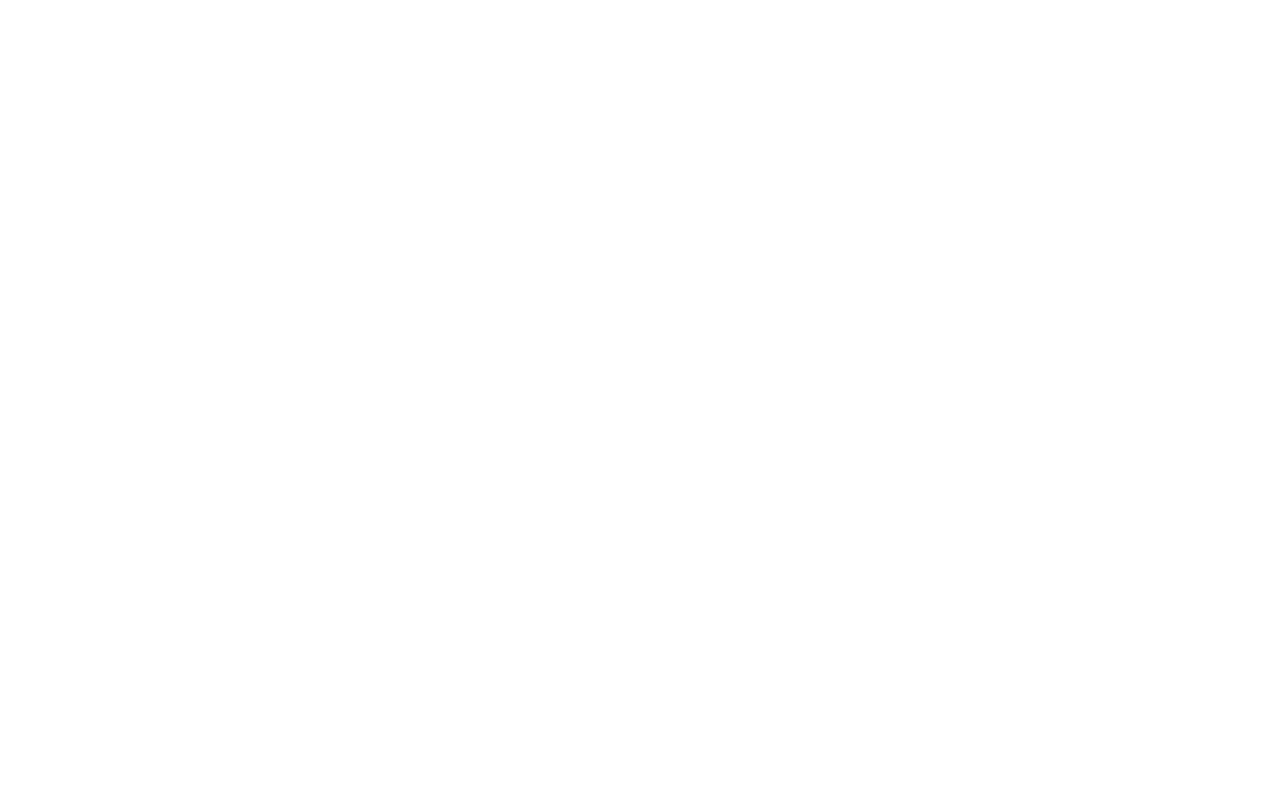
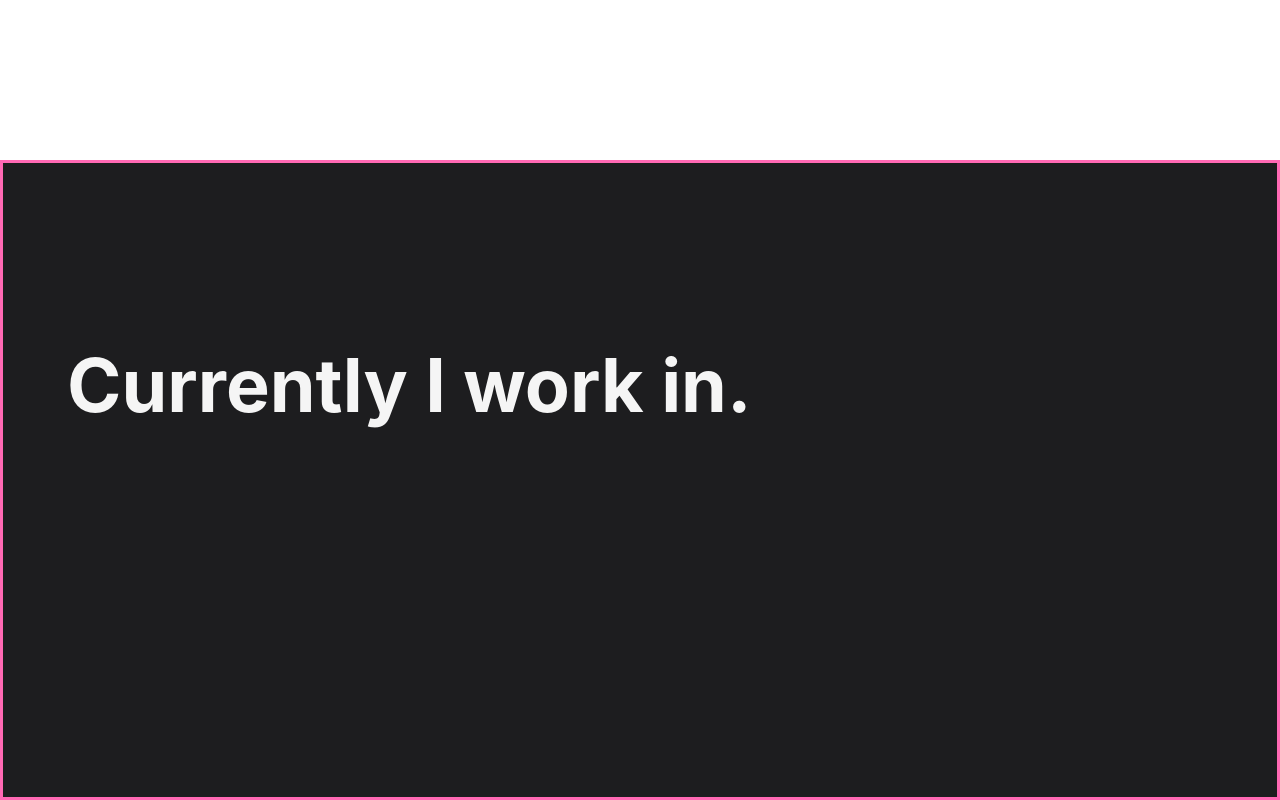
Before and after one commit to officialgio/portfolio-2024, a React (Create React App) app in the folder portfolio/: page / in a window 1280 px wide. Shown: the part 4786-5586 px from the top of the page. Before the commit the page ends 4946 px from the top, so only its background shows below. Built offline with nearby package versions, Linux system fonts and the light colour scheme.

Commit message:
Added recent section

```diff
--- a/portfolio/src/App.scss
+++ b/portfolio/src/App.scss
@@ -211,6 +211,65 @@
   z-index: 100;
 }
 
+/* ------------------------- Anim -------------------------------------------------- */
+.animate-dot {
+  opacity: 0;
+  animation: animateDot1 2s linear infinite;
+}
+
+.animate-dot:nth-child(2) {
+  animation: animateDot2 2s linear infinite;
+}
+
+.animate-dot:nth-child(3) {
+  animation: animateDot3 2s linear infinite;
+}
+
+@keyframes animateDot1 {
+  0% {
+    opacity: 0;
+  }
+  20% {
+    opacity: 0;
+  }
+  30% {
+    opacity: 1;
+  }
+  90% {
+    opacity: 1;
+  }
+}
+
+@keyframes animateDot2 {
+  0% {
+    opacity: 0;
+  }
+  35% {
+    opacity: 0;
+  }
+  45% {
+    opacity: 1;
+  }
+  90% {
+    opacity: 1;
+  }
+}
+
+@keyframes animateDot3 {
+  0% {
+    opacity: 0;
+  }
+  50% {
+    opacity: 0;
+  }
+  60% {
+    opacity: 1;
+  }
+  90% {
+    opacity: 1;
+  }
+}
+
 /* ------------------------- Utils -------------------------------------------------- */
 .fs-900 {
   font-size: var(--fs-900);
--- a/portfolio/src/App.tsx
+++ b/portfolio/src/App.tsx
@@ -19,6 +19,7 @@
     })();
   }, []);
 
+  // Defined Routes Here
   return (
     <div data-scroll-container>
       <AnimatePresence mode="wait">
--- /dev/null
+++ b/portfolio/src/components/Recent/recent.component.tsx
@@ -0,0 +1,21 @@
+import { useRef } from "react";
+import "../Recent/recent.styles.scss";
+
+const Recent = () => {
+  const pinContainerRef = useRef(null);
+
+  return (
+    <div ref={pinContainerRef} className="section recent">
+      <div className="container">
+        <h2 className="fs-800">
+          Currently I work in
+          <span className="animate-dot">.</span>
+          <span className="animate-dot">.</span>
+          <span className="animate-dot">.</span>
+        </h2>
+      </div>
+    </div>
+  );
+};
+
+export default Recent;
--- /dev/null
+++ b/portfolio/src/components/Recent/recent.styles.scss
@@ -0,0 +1,8 @@
+/* ------------------------- Recent Work -------------------------------------------------- */
+.section {
+  &.recent {
+    background-color: var(--clr-black);
+    color: whitesmoke;
+    min-height: 80vh;
+  }
+}
--- a/portfolio/src/routes/home/home.component.tsx
+++ b/portfolio/src/routes/home/home.component.tsx
@@ -7,6 +7,7 @@
 import Intro from "../../components/Intro/intro.component";
 import Skills from "../../components/Skills/skills.component";
 import Background from "../../components/Background/background.component";
+import Recent from "../../components/Recent/recent.component";
 
 const Home = () => {
   return (
@@ -14,6 +15,7 @@
       <Intro />
       <Background />
       <Skills />
+      <Recent />
     </Inner>
   );
 };
```
